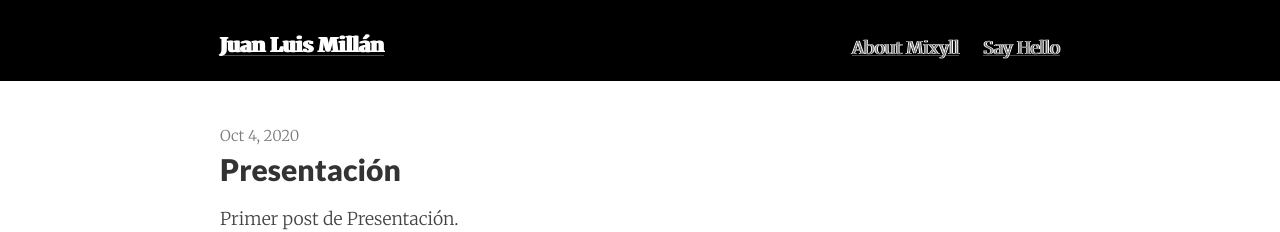
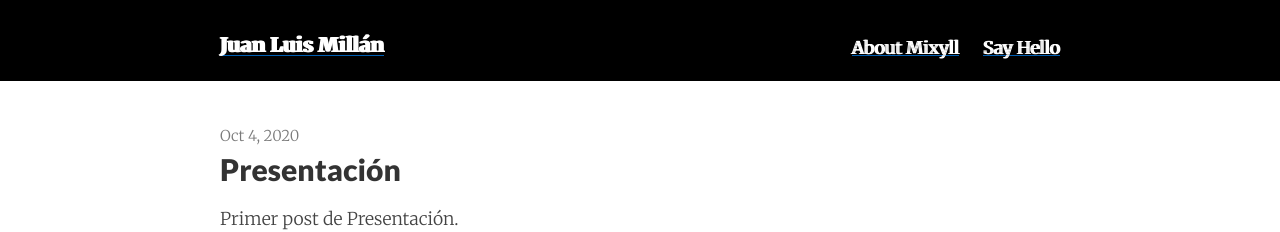
Before and after one commit to juanlu-millan/juanlumillan-blog, a Jekyll site: the page built from index.html, in a window 1280 px wide. Shown: the top 232 px of the page. Built offline with Jekyll 4.4.1, drawn with Linux system fonts in a browser that asks for light colours; nearby versions of some CDN libraries; the list of posts is cut into pages by our own code.

Commit message:
Cambiando cosas del CSS

```diff
--- a/_includes/header.html
+++ b/_includes/header.html
@@ -2,7 +2,7 @@
   <div class="mt2 wrap">
     <div class="measure">
       <a href="{{ "/" | relative_url }}" class="site-title">{{ site.title }}</a>
-      <nav class="site-nav site-topheader">
+      <nav class="site-nav">
         {% include navigation.html %}
       </nav>
       <div class="clearfix"></div>
--- a/_sass/_header.scss
+++ b/_sass/_header.scss
@@ -27,7 +27,7 @@
 }
 
 .site-header nav a {
-  color: $nav-color;
+  color: white;
 }
 
 .site-header nav a:hover,
```
